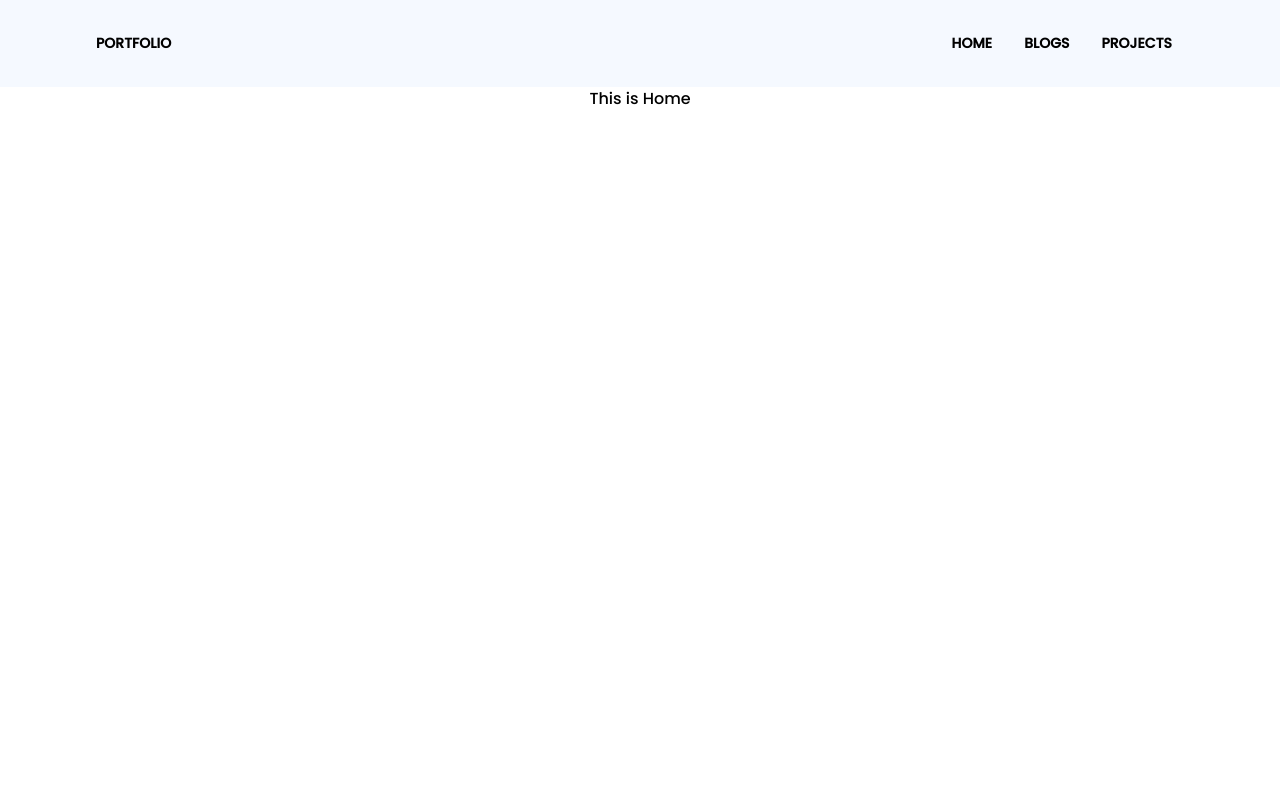
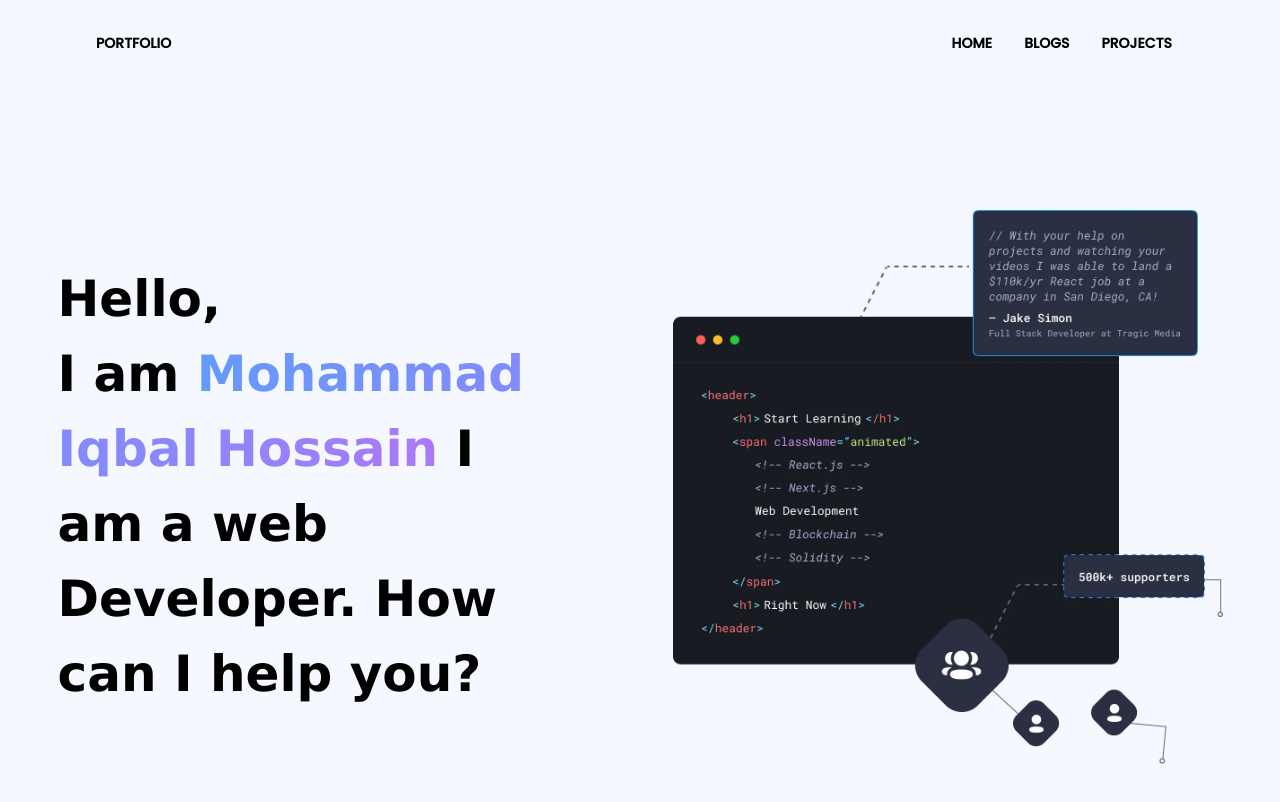
Before and after one commit to MohammadIqbalHossain/portfolio, a React (Create React App) app: page / in a window 1280 px wide. Shown: the top 802 px of the page. Built offline with nearby package versions, Linux system fonts and the light colour scheme; a web font is replaced by a local one.

Commit message:
banner page added

```diff
--- /dev/null
+++ b/src/components/Banner/Banner.css
@@ -0,0 +1,12 @@
+.gradinet-text {
+    background: linear-gradient(to right, #649AFD, #7B8FFC,
+            #8E86FB, #AC78F9);
+    -webkit-text-fill-color: transparent;
+    -webkit-background-clip: text;
+}
+
+.thicker-font{
+    font-weight: 900;
+    font-family: Verdana, Arial, Helvetica, sans-serif
+
+}
--- /dev/null
+++ b/src/components/Banner/Banner.js
@@ -0,0 +1,18 @@
+import React from 'react';
+import bannerImage from '../../images/herobg.webp'
+import './Banner.css'
+
+const Banner = () => {
+    return (
+        <div className="w-full flex justify-around items-center h-screen bg-[#F5F9FF]">
+            <div className="md:w-[500px] ">
+                <h1 className="thicker-font text-[50px] text-left">Hello, <br /> I am <span className="gradinet-text">Mohammad Iqbal Hossain</span> I am a web Developer. How can I help you?</h1>
+            </div>
+            <div className="md:w-[550px] ">
+                <img className="" src={bannerImage} alt="" />
+            </div>
+        </div>
+    );
+};
+
+export default Banner;
--- a/src/components/Home/Home.js
+++ b/src/components/Home/Home.js
@@ -1,9 +1,10 @@
 import React from 'react';
+import Banner from '../Banner/Banner';
 
 const Home = () => {
     return (
         <div>
-            <h1>This is Home</h1>
+            <Banner />
         </div>
     );
 };
--- a/src/components/Shared/Header.js
+++ b/src/components/Shared/Header.js
@@ -8,7 +8,7 @@ function Header() {
     return (
         <>
 
-            <nav className="relative flex flex-wrap items-center justify-between py-6 bg-[#F5F9FF] px-20 fixed">
+            <nav className="relative flex flex-wrap items-center justify-between py-6 bg-[#F5F9FF] px-20 top-0 sticky ">
                 <div className="container px-4 mx-auto flex flex-wrap items-center justify-between">
                     <div className="w-full relative flex justify-between lg:w-auto lg:static lg:block lg:justify-start">
                         <Link
```
Also changed, not shown: src/images/herobg.webp (added).
